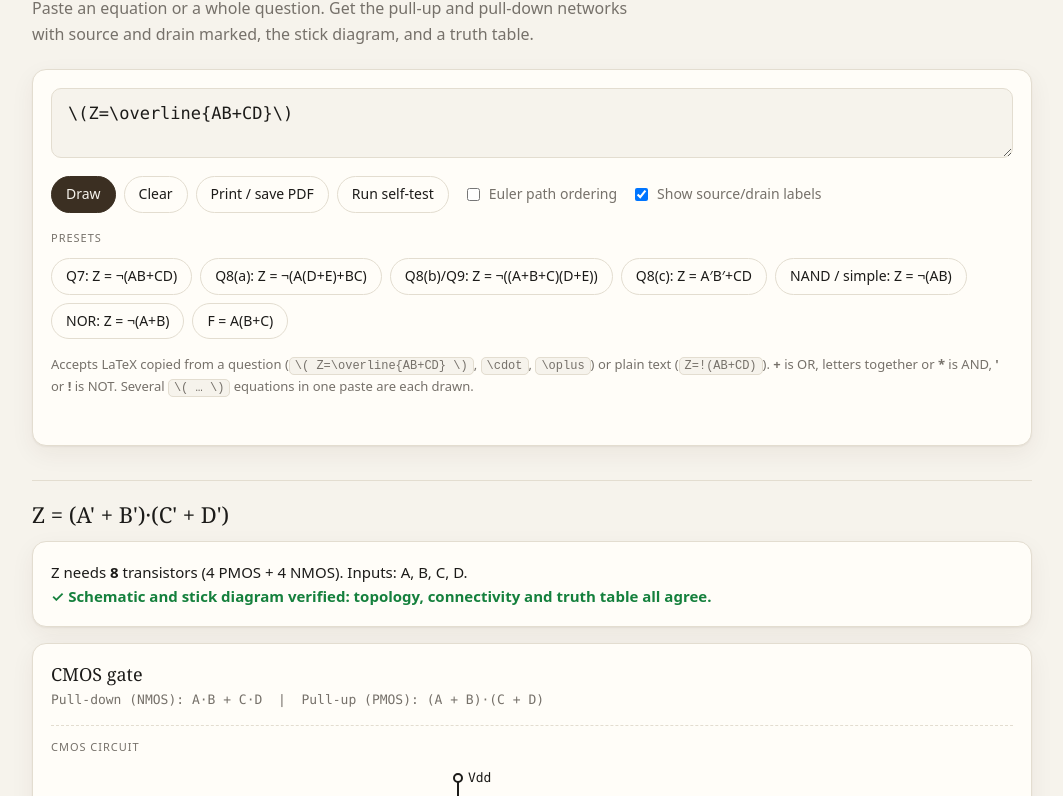
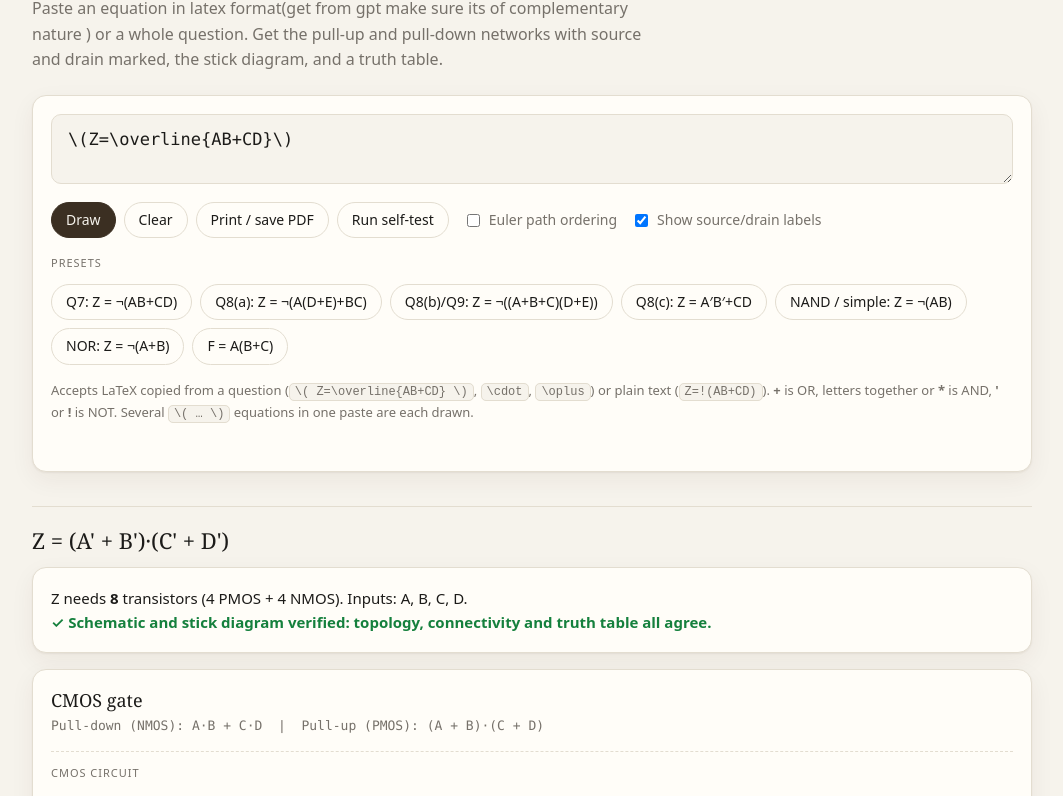
Before and after one commit to vivek0101012/CMOS-studio, a plain HTML site: page index.html in a window 1280 px wide. Shown: the part 220-1016 px from the top of the page, without its empty margins (108-1171 px from the left). Drawn offline with Linux system fonts and the light colour scheme.

```diff
--- a/index.html
+++ b/index.html
@@ -49,7 +49,7 @@ details.val ul{margin:8px 0 2px;padding-left:18px}li.bad{color:#c0392b}
 <header class="top"><div class="wrap nav"><span class="logo">C</span>CMOS Studio<small>Runs in your browser</small></div></header>
 <main class="wrap">
 <section class="hero"><h1>From Boolean equation to <em>CMOS circuit</em> and stick diagram.</h1>
-<p>Paste an equation or a whole question. Get the pull-up and pull-down networks with source and drain marked, the stick diagram, and a truth table.</p></section>
+<p>Paste an equation in latex format(get from gpt make sure its of complementary nature ) or a whole question. Get the pull-up and pull-down networks with source and drain marked, the stick diagram, and a truth table.</p></section>
 <div class="card" id="inp">
 <textarea id="eq" rows="2" spellcheck="false" aria-label="Equation">\(Z=\overline{AB+CD}\)</textarea>
 <div class="row"><button class="go" id="draw">Draw</button><button id="clr">Clear</button><button onclick="window.print()">Print / save PDF</button><button id="tst">Run self-test</button><label class="chk"><input type="checkbox" id="eu"> Euler path ordering</label><label class="chk"><input type="checkbox" id="sd" checked> Show source/drain labels</label></div>
```
